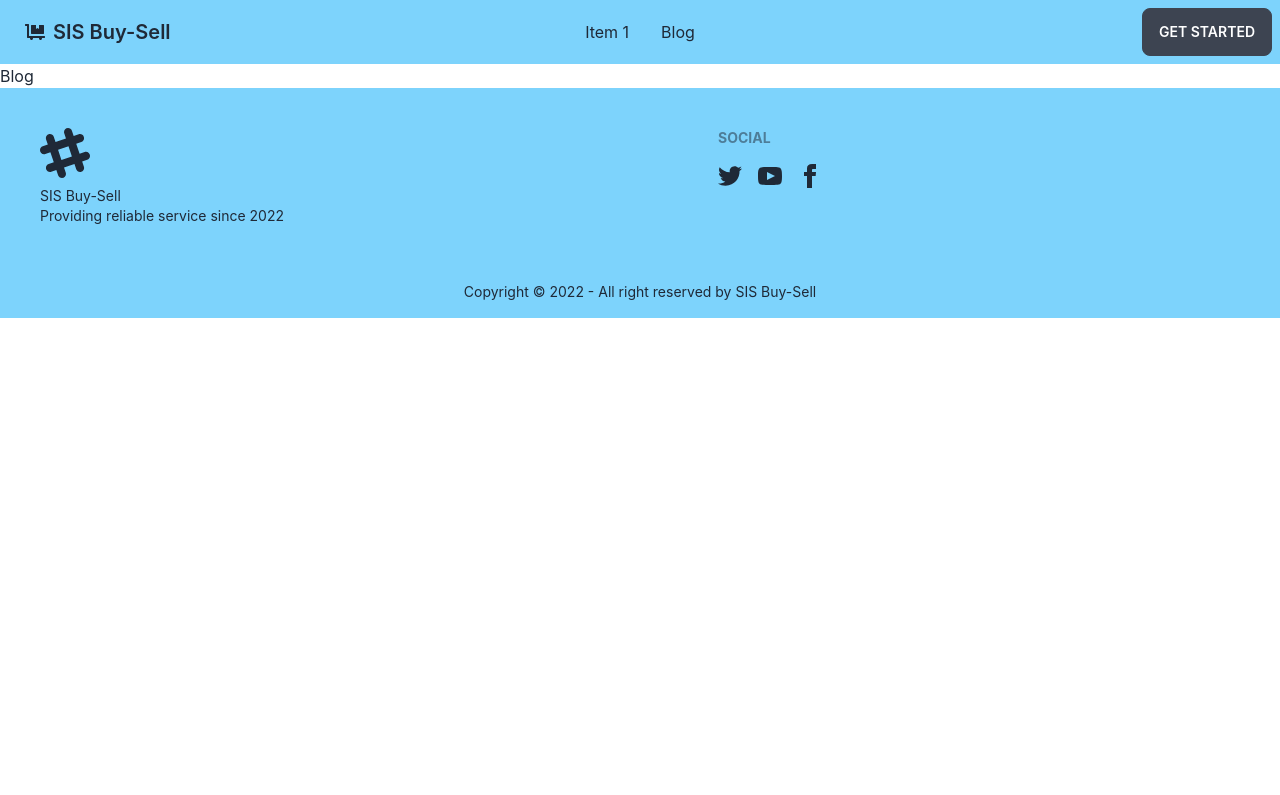
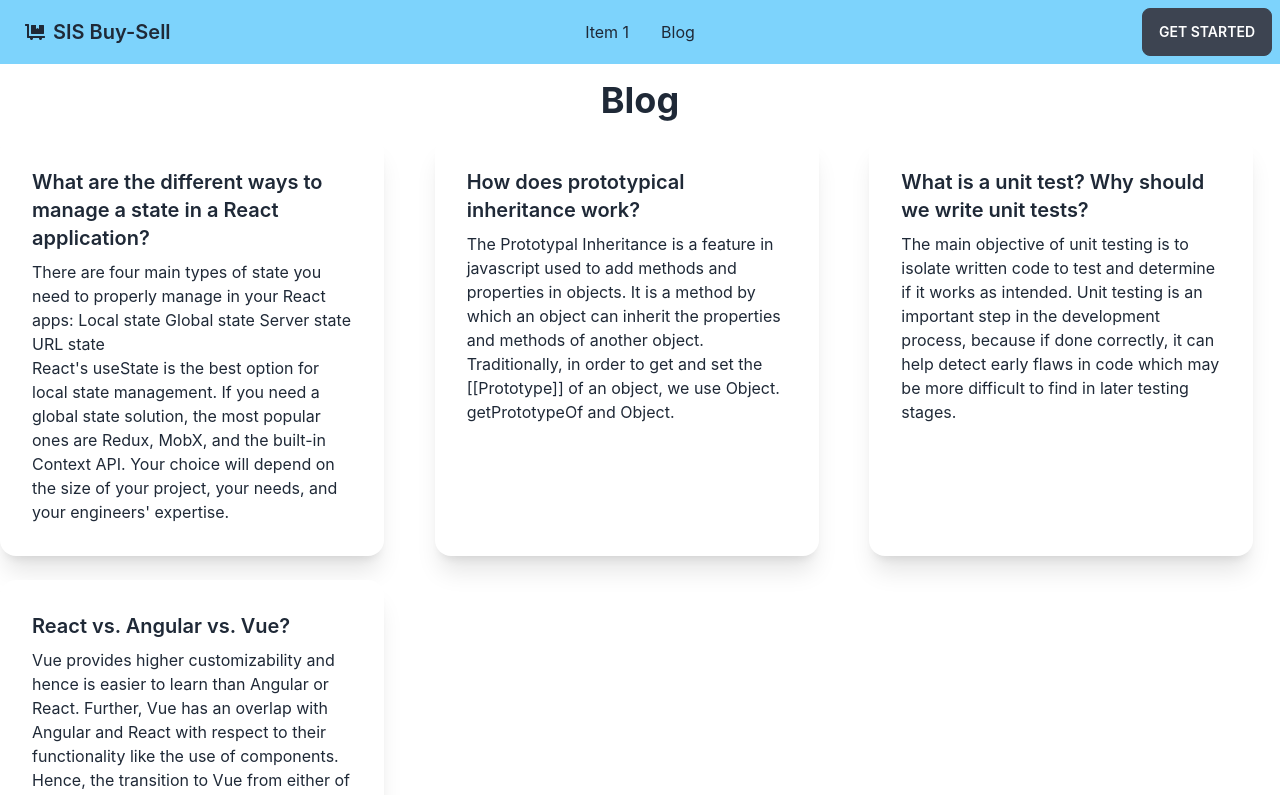
Before and after one commit to Mohammed-Ibrahim-15/sis-buy-sell-client-side, a React (Create React App) app: page /blog in a window 1280 px wide. Shown: the top 795 px of the page. Built offline with nearby package versions, Linux system fonts and the light colour scheme.

Commit message:
favicon and blog added

```diff
--- a/src/pages/Blog/Blog.js
+++ b/src/pages/Blog/Blog.js
@@ -2,8 +2,43 @@ import React from 'react';
 
 const Blog = () => {
     return (
-        <div>
-            <h1>Blog</h1>
+        <div className='max-w-screen-xl mx-auto'>
+            <h1 className='text-center text-4xl font-bold my-4'>Blog</h1>
+            <div className='grid grid-cols-1 gap-6 md:grid-cols-2 lg:grid-cols-3'>
+                <div className="card w-96 bg-base-100 shadow-xl">
+                    <div className="card-body">
+                        <h2 className="card-title">What are the different ways to manage a state in a React application?</h2>
+                        <p>There are four main types of state you need to properly manage in your React apps:
+
+                            Local state
+                            Global state
+                            Server state
+                            URL state <br />React's useState is the best option for local state management. If you need a global state solution, the most popular ones are Redux, MobX, and the built-in Context API. Your choice will depend on the size of your project, your needs, and your engineers' expertise. </p>
+
+                    </div>
+                </div>
+                <div className="card w-96 bg-base-100 shadow-xl">
+                    <div className="card-body">
+                        <h2 className="card-title">How does prototypical inheritance work?</h2>
+                        <p>The Prototypal Inheritance is a feature in javascript used to add methods and properties in objects. It is a method by which an object can inherit the properties and methods of another object. Traditionally, in order to get and set the [[Prototype]] of an object, we use Object. getPrototypeOf and Object.</p>
+
+                    </div>
+                </div>
+                <div className="card w-96 bg-base-100 shadow-xl">
+                    <div className="card-body">
+                        <h2 className="card-title">What is a unit test? Why should we write unit tests?</h2>
+                        <p>The main objective of unit testing is to isolate written code to test and determine if it works as intended. Unit testing is an important step in the development process, because if done correctly, it can help detect early flaws in code which may be more difficult to find in later testing stages.</p>
+
+                    </div>
+                </div>
+                <div className="card w-96 bg-base-100 shadow-xl">
+                    <div className="card-body">
+                        <h2 className="card-title">React vs. Angular vs. Vue?</h2>
+                        <p>Vue provides higher customizability and hence is easier to learn than Angular or React. Further, Vue has an overlap with Angular and React with respect to their functionality like the use of components. Hence, the transition to Vue from either of the two is an easy option. However, simplicity and flexibility of Vue is a double-edged sword — it allows poor code, making it difficult to debug and test.</p>
+
+                    </div>
+                </div>
+            </div>
         </div>
     );
 };
--- a/src/pages/Home/CategoryDetails/CategoriesDetails.js
+++ b/src/pages/Home/CategoryDetails/CategoriesDetails.js
@@ -16,13 +16,13 @@ const CategoriesDetails = ({ cat }) => {
                     <p>Location {location} </p>
                     <p>Month of Use: {month_of_use} /month </p>
                     <p>Purchase Year: {purchase_year}</p>
-                    <p>Selling Price: {resale_price} </p>
-                    <p>Buying Price: {original_price} </p>
+                    <p>Selling Price: ${resale_price} </p>
+                    <p>Buying Price: ${original_price} </p>
                     <p>Seller Name: {seller_name} </p>
                     <p>Contact No: {mobile} </p>
                     <p>Post On: {post_time} </p>
                     <div className="card-actions">
-                        <button className="btn btn-primary">Buy Now</button>
+                        <button className="btn btn-primary">Book Now</button>
                     </div>
                 </div>
             </div>
```
Also changed, not shown: 1 other file (tests, documents, lock files or other folders).
